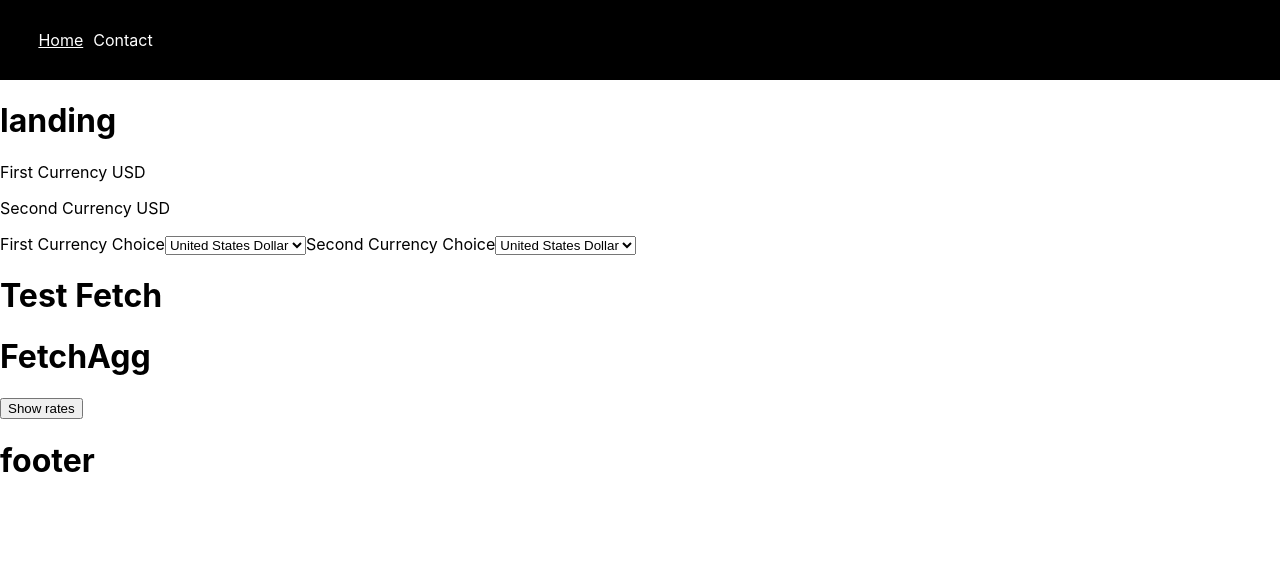
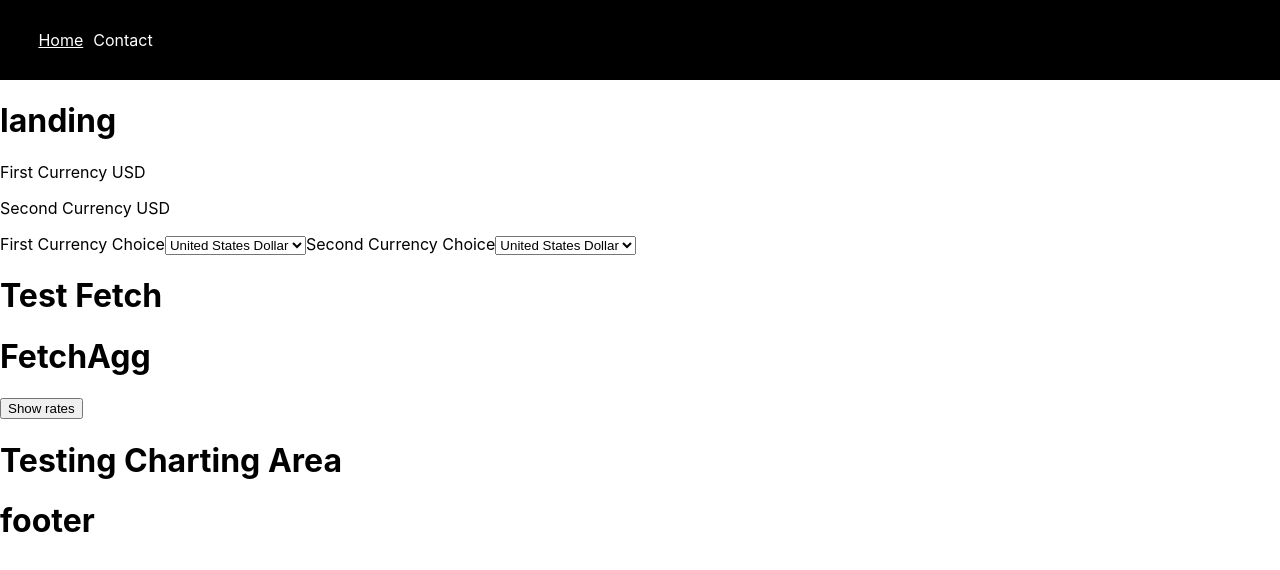
Before and after one commit to stansaner/ExchangeMate, a React (Create React App) app: page / in a window 1280 px wide. Shown: the top 570 px of the page. Built offline with nearby package versions, Linux system fonts and the light colour scheme; no server answers.

Commit message:
added component for charting area, downloaded Rechart and imported it to chartData.js file

```diff
--- a/package.json
+++ b/package.json
@@ -10,6 +10,7 @@
     "react-dom": "^18.2.0",
     "react-router-dom": "^6.8.1",
     "react-scripts": "5.0.1",
+    "recharts": "^2.4.3",
     "web-vitals": "^2.1.4"
   },
   "scripts": {
--- /dev/null
+++ b/src/components/chartData/chartData.js
@@ -0,0 +1,16 @@
+import React from "react";
+import "./chartData.css";
+// Imported Recharts into fetch agg component
+import { LineChart, Line, XAxis, YAxis, CartesianGrid, Tooltip, Legend} from 'recharts';
+
+
+
+
+const ChartedData = () => {
+    return (
+        <h1>Testing Charting Area</h1>
+    );
+};
+
+
+export default ChartedData;
--- a/src/components/fetchagg/fetchAgg.js
+++ b/src/components/fetchagg/fetchAgg.js
@@ -1,7 +1,7 @@
 import React from "react";
+// UseEffect imported from react not used below
 import { useEffect } from "react";
 import "./fetchagg.css";
-
 
 function FetchAgg(props) {
 
@@ -13,7 +13,6 @@ function FetchAgg(props) {
       })
   }
 
-
   return (
     <div>
       <h1>FetchAgg</h1>
@@ -22,4 +21,5 @@ function FetchAgg(props) {
   );
 };
 
+
 export default FetchAgg;
--- a/src/pages/landing/Landing.js
+++ b/src/pages/landing/Landing.js
@@ -5,6 +5,7 @@ import "./landing.css";
 import FetchCurrencies from "../../components/fetchCurrencies/fetchCurrencies";
 import FetchAgg from "../../components/fetchagg/fetchAgg";
 import Dropdown from "../../components/dropdown/Dropdown";
+import ChartedData from "../../components/chartData/chartData";
 
 function Landing() {
   const [currencyA, setCurrencyA] = useState("USD");
@@ -18,6 +19,7 @@ function Landing() {
       <Dropdown currencyA={currencyA} currencyB={currencyB} setCurrencyA={setCurrencyA} setCurrencyB={setCurrencyB}/>
       <FetchCurrencies />
       <FetchAgg currencyA={currencyA} currencyB={currencyB}/>
+      <ChartedData />
     </>
   );
 };
```
Also changed, not shown: src/components/chartData/chartData.css (added), 1 other file (tests, documents, lock files or other folders).
